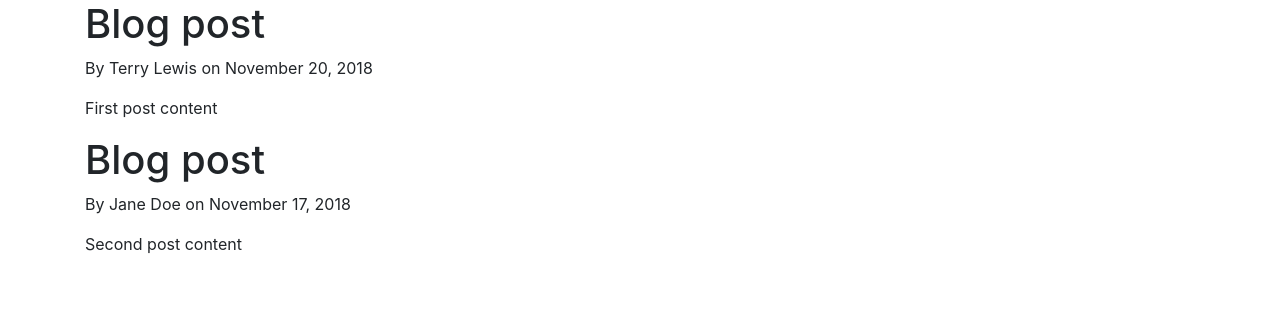
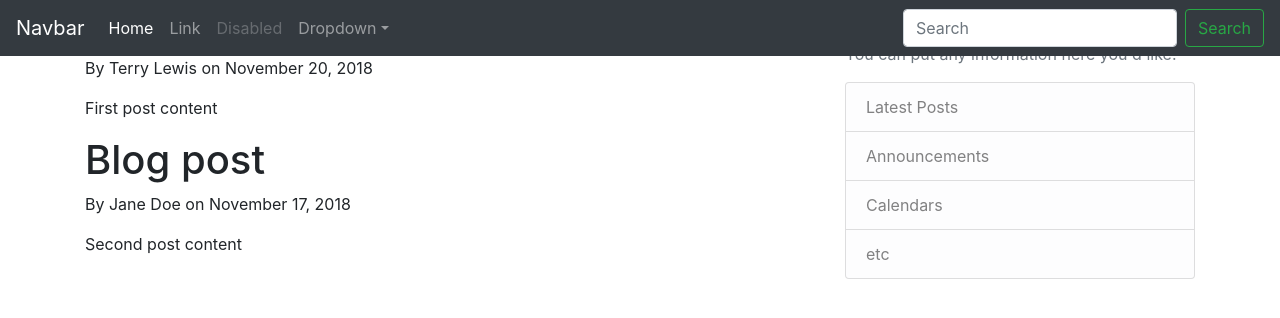
Before and after one commit to terrylewis1/electionSimFlask, a Flask app: page / in a window 1280 px wide. Shown: the top 318 px of the page. Run offline with Flask 2, Linux system fonts and the light colour scheme; some libraries are stand-ins or nearby versions.

Commit message:
Reinstalling bootstrap

```diff
--- a/electionSimFlask/Templates/layout.html
+++ b/electionSimFlask/Templates/layout.html
@@ -8,6 +8,7 @@
     <!-- Bootstrap CSS -->
     <link rel="stylesheet" href="https://maxcdn.bootstrapcdn.com/bootstrap/4.0.0/css/bootstrap.min.css" integrity="sha384-Gn5384xqQ1aoWXA+058RXPxPg6fy4IWvTNh0E263XmFcJlSAwiGgFAW/dAiS6JXm" crossorigin="anonymous">
 
+    <link rel="stylesheet" type="text/css" href="{{ url_for('static', filename = 'main.css')  }}">
 
     {% if title %}
         <title> Flask Blog - {{ title }} </title>
@@ -16,10 +17,59 @@
     {% endif %}
 </head>
 <body>
-    <div class="container">
-        {% block content %}{% endblock %}
-    </div>
+    <nav class="navbar navbar-expand-md navbar-dark bg-dark fixed-top">
+        <a class="navbar-brand" href="#">Navbar</a>
+        <button class="navbar-toggler" type="button" data-toggle="collapse" data-target="#navbarsExampleDefault" aria-controls="navbarsExampleDefault" aria-expanded="false" aria-label="Toggle navigation">
+            <span class="navbar-toggler-icon"></span>
+        </button>
 
+        <div class="collapse navbar-collapse" id="navbarsExampleDefault">
+            <ul class="navbar-nav mr-auto">
+            <li class="nav-item active">
+                <a class="nav-link" href="#">Home <span class="sr-only">(current)</span></a>
+            </li>
+            <li class="nav-item">
+                <a class="nav-link" href="#">Link</a>
+            </li>
+            <li class="nav-item">
+                <a class="nav-link disabled" href="#">Disabled</a>
+            </li>
+            <li class="nav-item dropdown">
+                <a class="nav-link dropdown-toggle" href="https://example.com" id="dropdown01" data-toggle="dropdown" aria-haspopup="true" aria-expanded="false">Dropdown</a>
+                <div class="dropdown-menu" aria-labelledby="dropdown01">
+                <a class="dropdown-item" href="#">Action</a>
+                <a class="dropdown-item" href="#">Another action</a>
+                <a class="dropdown-item" href="#">Something else here</a>
+                </div>
+            </li>
+            </ul>
+            <form class="form-inline my-2 my-lg-0">
+            <input class="form-control mr-sm-2" type="text" placeholder="Search" aria-label="Search">
+            <button class="btn btn-outline-success my-2 my-sm-0" type="submit">Search</button>
+            </form>
+        </div>
+    </nav>
+
+    <main role="main" class="container">
+        <div class="row">
+            <div class="col-md-8">
+            {% block content %}{% endblock %}
+            </div>
+            <div class="col-md-4">
+            <div class="content-section">
+                <h3>Our Sidebar</h3>
+                <p class='text-muted'>You can put any information here you'd like.
+                <ul class="list-group">
+                    <li class="list-group-item list-group-item-light">Latest Posts</li>
+                    <li class="list-group-item list-group-item-light">Announcements</li>
+                    <li class="list-group-item list-group-item-light">Calendars</li>
+                    <li class="list-group-item list-group-item-light">etc</li>
+                </ul>
+                </p>
+            </div>
+            </div>
+        </div>
+    </main>
 
     <!-- Optional JavaScript -->
     <!-- jQuery first, then Popper.js, then Bootstrap JS -->
@@ -28,4 +78,4 @@
     <script src="https://maxcdn.bootstrapcdn.com/bootstrap/4.0.0/js/bootstrap.min.js" integrity="sha384-JZR6Spejh4U02d8jOt6vLEHfe/JQGiRRSQQxSfFWpi1MquVdAyjUar5+76PVCmYl" crossorigin="anonymous"></script>
 
 </body>
-</Html>
+</html>
```
Also changed, not shown: electionSimFlask/static/css/main.css (added, +80 -0 lines), electionSimFlask/package-lock.json.
